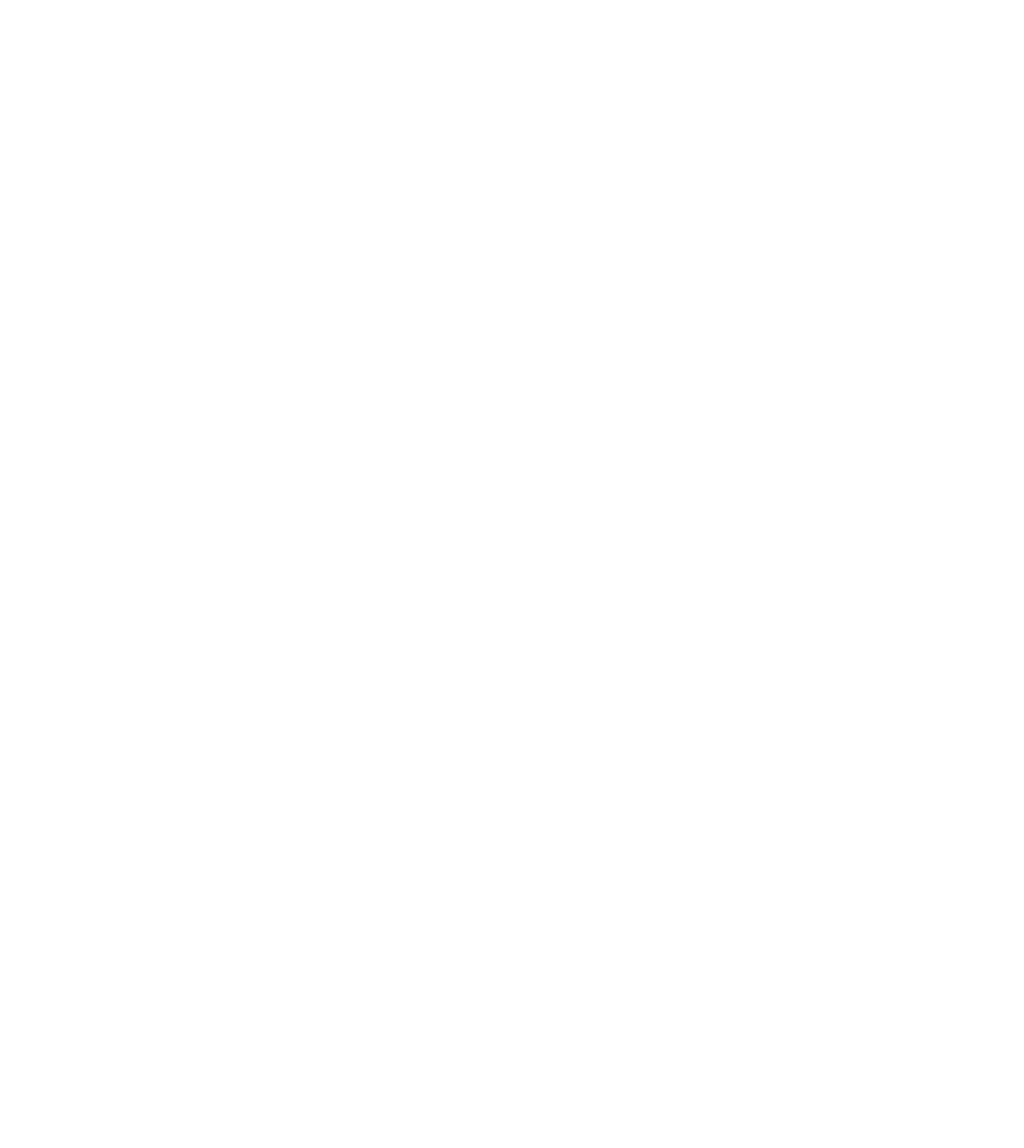
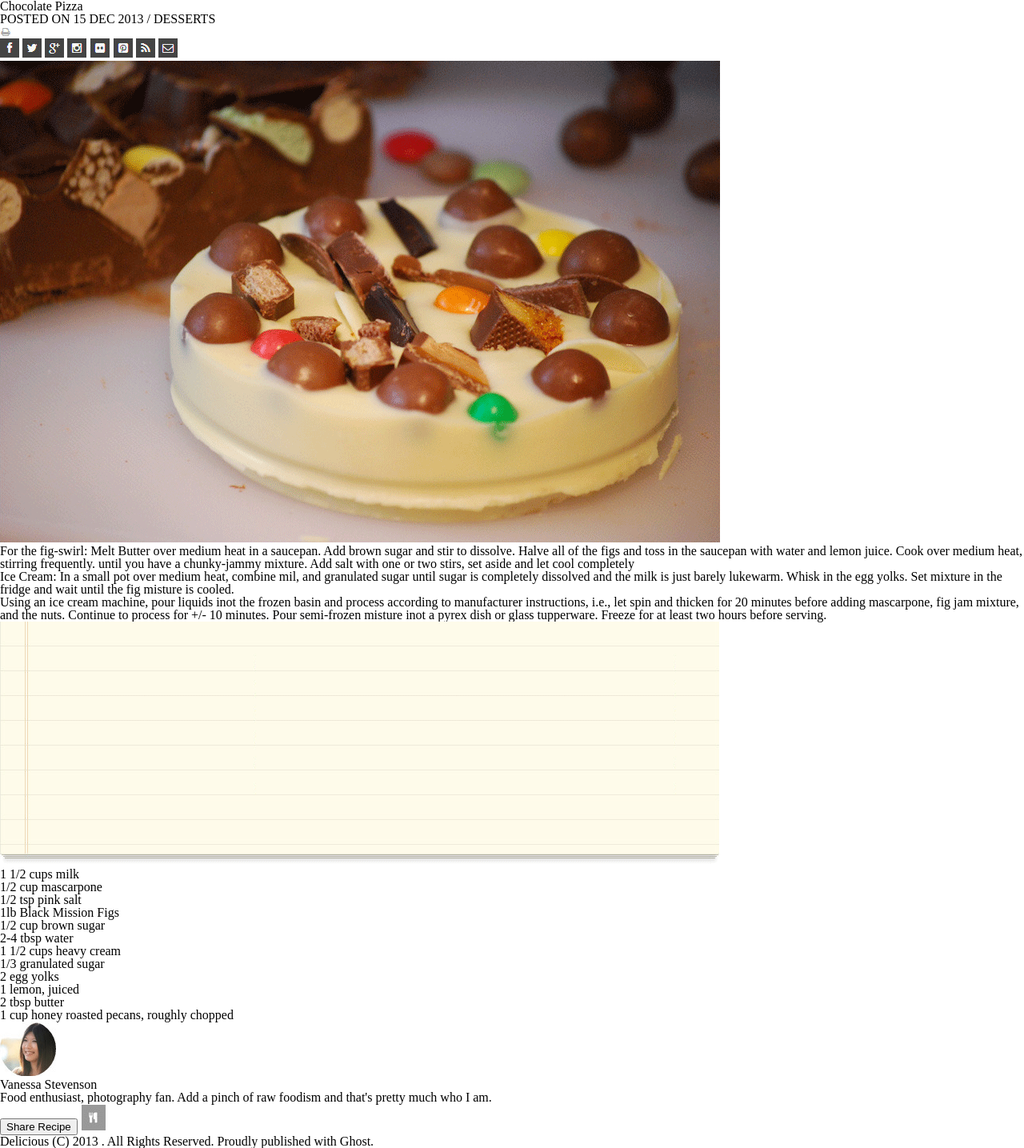
Before and after one commit to AlysonDorfman/chocolate-pizza, a plain HTML site: page index.html in a window 1280 px wide. Shown: the whole page at 80% size. Before the commit the page ends 800 px from the top, so only its background shows below. Drawn offline with Linux system fonts and the light colour scheme.

Commit message:
some structure and content added to HTML

```diff
--- a/index.html
+++ b/index.html
@@ -3,9 +3,57 @@
 <head>
   <meta charset="UTF-8">
   <meta name="viewport" content="width=device-width, initial-scale=1.0">
-  <title>Document</title>
+  <title>Delicious</title>
+  <link rel="stylesheet" href="reset.css">
+  <link rel="stylesheet" href="style.css">
 </head>
 <body>
+  <h1>Chocolate Pizza</h1>
+  <h2>POSTED ON 15 DEC 2013 / DESSERTS</h2>
+  <img src="print-icon.png" alt="Print">
+  <!-- Needs print functionality -->
+  <div class="social-icons">
+    <a href="https://facebook.com" target="_blank"><img src="fb-icon.png" alt="Facebook"></a>
+    <a href="https://twitter.com" target="_blank"><img src="twit-icon.png" alt="Twitter"></a>
+    <a href="https://google.com" target="_blank"><img src="gp-icon.png" alt="Google Plus"></a>
+    <a href="https://instagram.com" target="_blank"><img src="insta-icon.png" alt="Instagram"></a>
+    <a href="https://flickr.com" target="_blank"><img src="flic-icon.png" alt="Flickr"></a>
+    <a href="https://printerest.com" target="_blank"><img src="pint-icon.png" alt="Pinterest"></a>
+    <a href="https://rss.com" target="_blank"><img src="rss-icon.png" alt="RSS"></a>
+    <a href="?" target="_blank"><img src="mail-icon.png" alt="Twitter"></a>
+    <!-- Come back here to figure out how to link mail icon to send mail! -->
+</div>
+<img src="choco-pizza.png" alt="Chololate Pizza">
+<section>
+  <p> For the fig-swirl: Melt Butter over medium heat in a saucepan. Add brown sugar and stir to dissolve. Halve all of the figs and toss in the saucepan with water and lemon juice. Cook over medium heat, stirring frequently. until you have a chunky-jammy mixture. Add salt with one or two stirs, set aside and let cool completely</p>
+  <p>Ice Cream: In a small pot over medium heat, combine mil, and granulated sugar until sugar is completely dissolved and the milk is just barely lukewarm. Whisk in the egg yolks. Set mixture in the fridge and wait until the fig misture is cooled.</p>
+  <p>Using an ice cream machine, pour liquids inot the frozen basin and process according to manufacturer instructions, i.e., let spin and thicken for 20 minutes before adding mascarpone, fig jam mixture, and the nuts. Continue to process for +/- 10 minutes. Pour semi-frozen misture inot a pyrex dish or glass tupperware. Freeze for at least two hours before serving.</p>
+</section>
+<img src="list-bg.png" alt="Chololate Pizza">
+<ul>
+  <li>1 1/2 cups milk</li>
+  <li>1/2 cup mascarpone</li>
+  <li>1/2 tsp pink salt</li>
+  <li>1lb Black Mission Figs</li>
+  <li>1/2 cup brown sugar</li>
+  <li>2-4 tbsp water</li>
+</ul>
+<ul>
+  <li>1 1/2 cups heavy cream</li>
+  <li>1/3 granulated sugar</li>
+  <li>2 egg yolks</li>
+  <li>1 lemon, juiced</li>
+  <li>2 tbsp butter</li>
+  <li>1 cup honey roasted pecans, roughly chopped</li>
+</ul>
+</body>
 
-</body>
+<footer>
+  <img src="van-pic.png" alt="Vanessa Stevenson">
+  <h3>Vanessa Stevenson</h3>
+  <p>Food enthusiast, photography fan. Add a pinch of raw foodism and that's pretty much who I am.</p>
+  <button>Share Recipe</button>
+  <img src="small-logo.png" alt="Small Logo">
+  <p>Delicious (C) 2013 . All Rights Reserved. Proudly published with Ghost.</p>
+</footer>
 </html>
```
